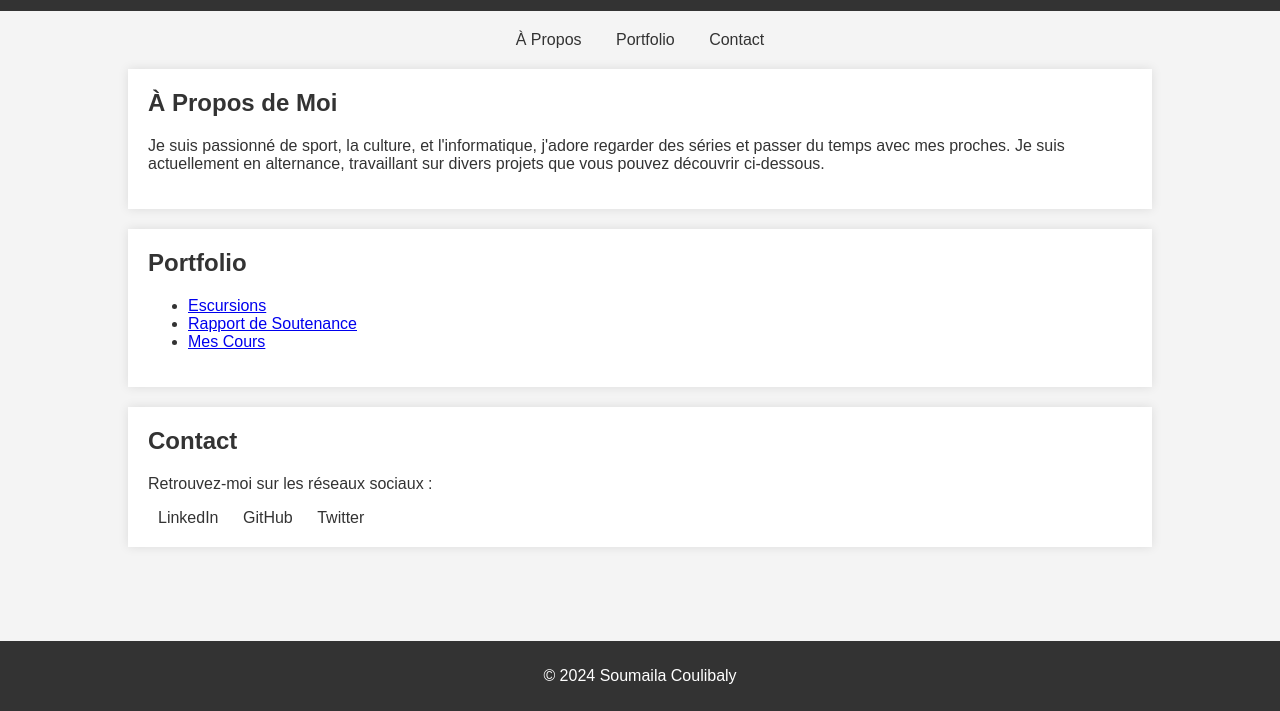
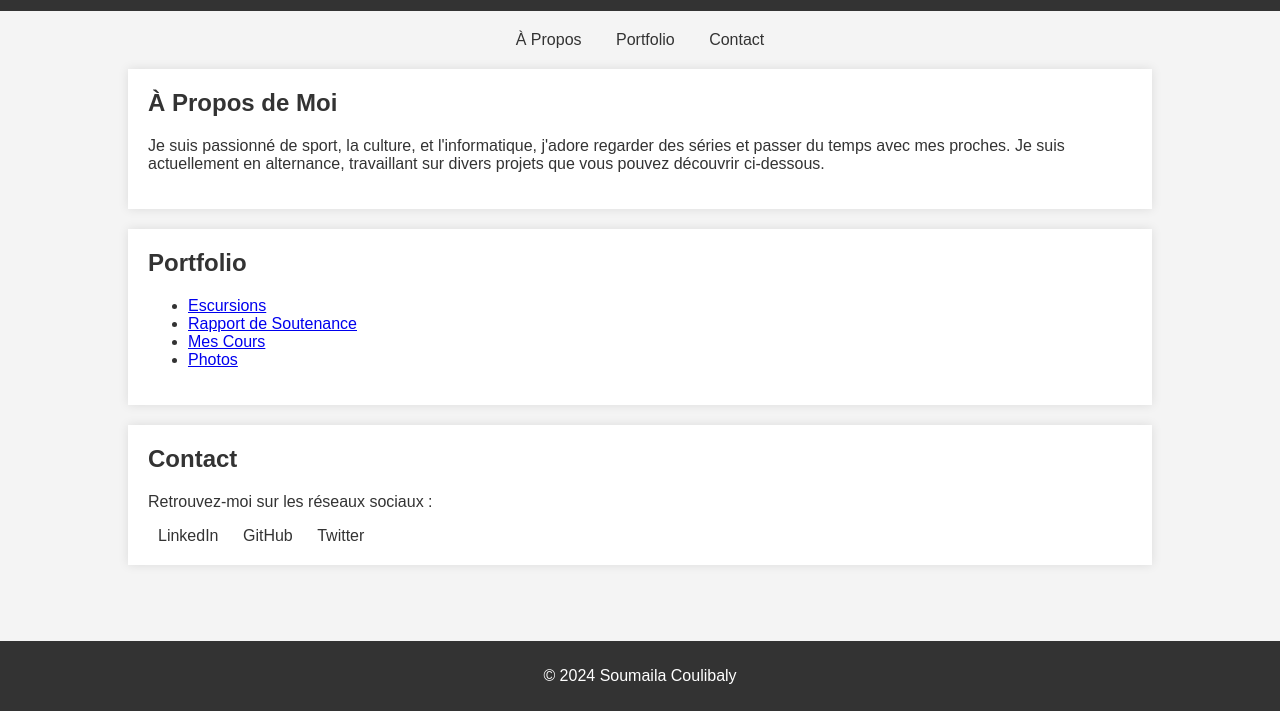
Before and after one commit to Soumaila10/portfolio, a plain HTML site: page index.html in a window 1280 px wide. Shown: the part 89-800 px from the top of the page. Drawn offline with Linux system fonts and the light colour scheme.

Commit message:
ajout photos

```diff
--- a/index.html
+++ b/index.html
@@ -76,6 +76,7 @@
                 <li><a href="https://drive.google.com/drive/folders/1sZDUhvnA4i2fhlpoVGqaEsUSOsbJq6y_">Escursions</a></li>
                 <li><a href="https://drive.google.com/drive/folders/136eOpZmtJZECOrlVbNh0ePffYdGVUC0R">Rapport de Soutenance</a></li>
                 <li><a href="https://drive.google.com/drive/folders/1bS7NLjVyrTAVmCZh0Civ4BqxYoFLY3LJ">Mes Cours</a></li>
+                <li><a href="https://drive.google.com/drive/folders/122zDlTSGM92_Wzlnzp6USTJTKrJo3t0C">Photos</a></li>
             </ul>
         </section>
         <section id="contact" class="section">
```
